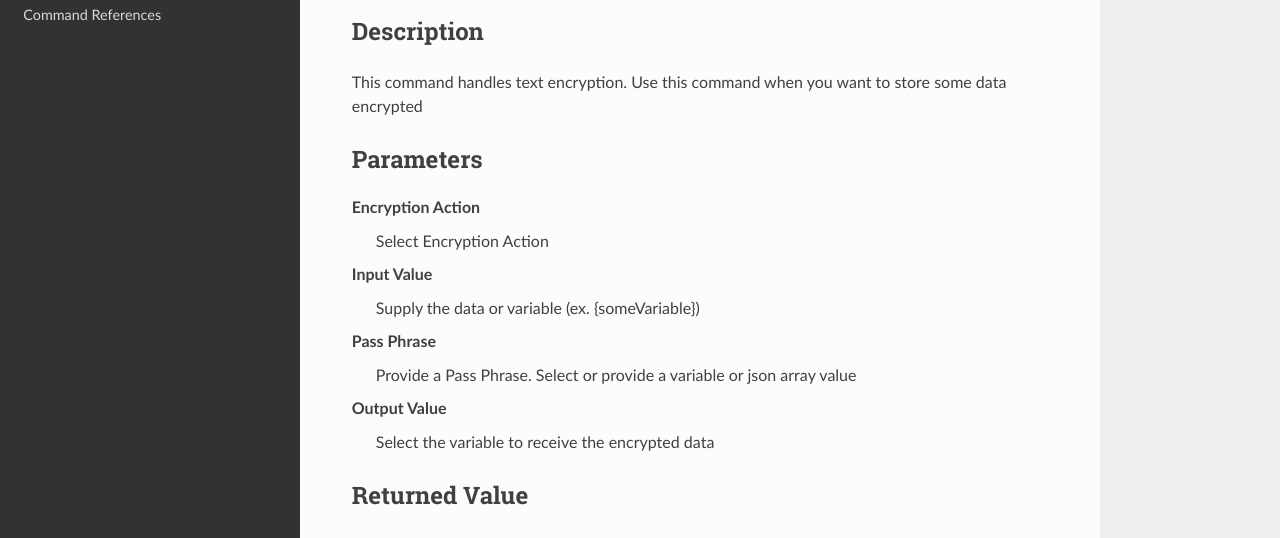
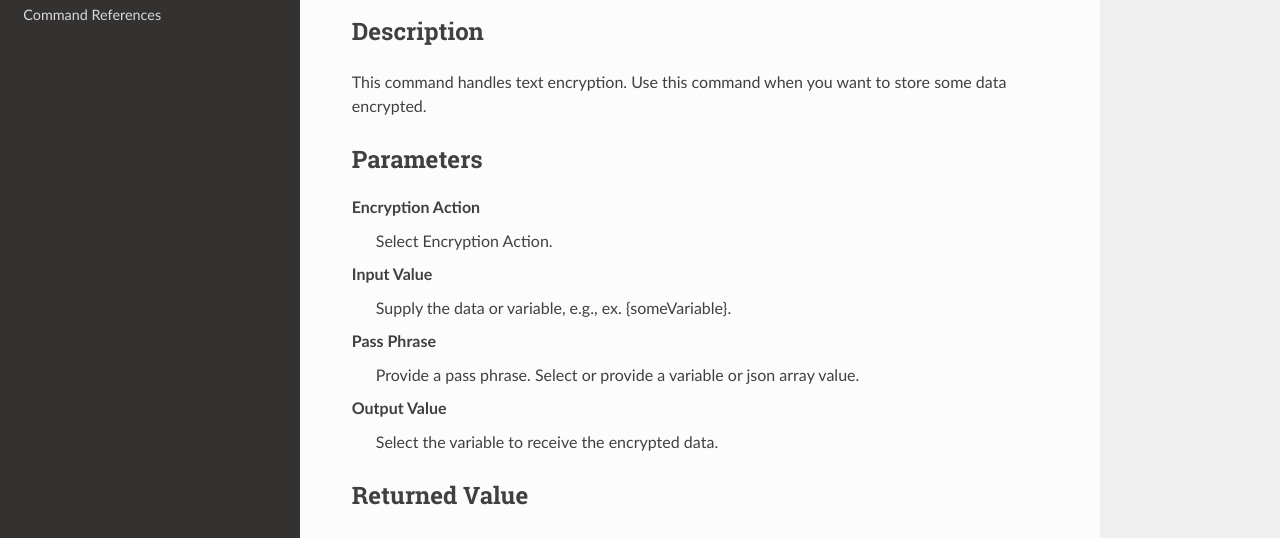
Before and after one commit to stupidmankind/BYpassDoc, a Sphinx documentation site: the page built from docs/source/commands/encryption.rst, in a window 1280 px wide and 1326 px high. Shown: the part 249-787 px from the top of the window. Built offline with Sphinx 7.4.7 and the Read the Docs theme 2.0.0, drawn with Linux system fonts in a browser that asks for light colours.

```diff
--- a/docs/source/commands/encryption.rst
+++ b/docs/source/commands/encryption.rst
@@ -8,22 +8,22 @@ Misc Commands
 Description
 -----------
 
-This command handles text encryption. Use this command when you want to store some data encrypted
+This command handles text encryption. Use this command when you want to store some data encrypted.
 
 Parameters
 ----------
 
 **Encryption Action**
-	Select Encryption Action
+	Select Encryption Action.
 
 **Input Value**
-	Supply the data or variable (ex. {someVariable})
+	Supply the data or variable, e.g., ex. {someVariable}.
 
 **Pass Phrase**
-	Provide a Pass Phrase. Select or provide a variable or json array value
+	Provide a pass phrase. Select or provide a variable or json array value.
 
 **Output Value**
-	Select the variable to receive the encrypted data
+	Select the variable to receive the encrypted data.
 
 
 
```
